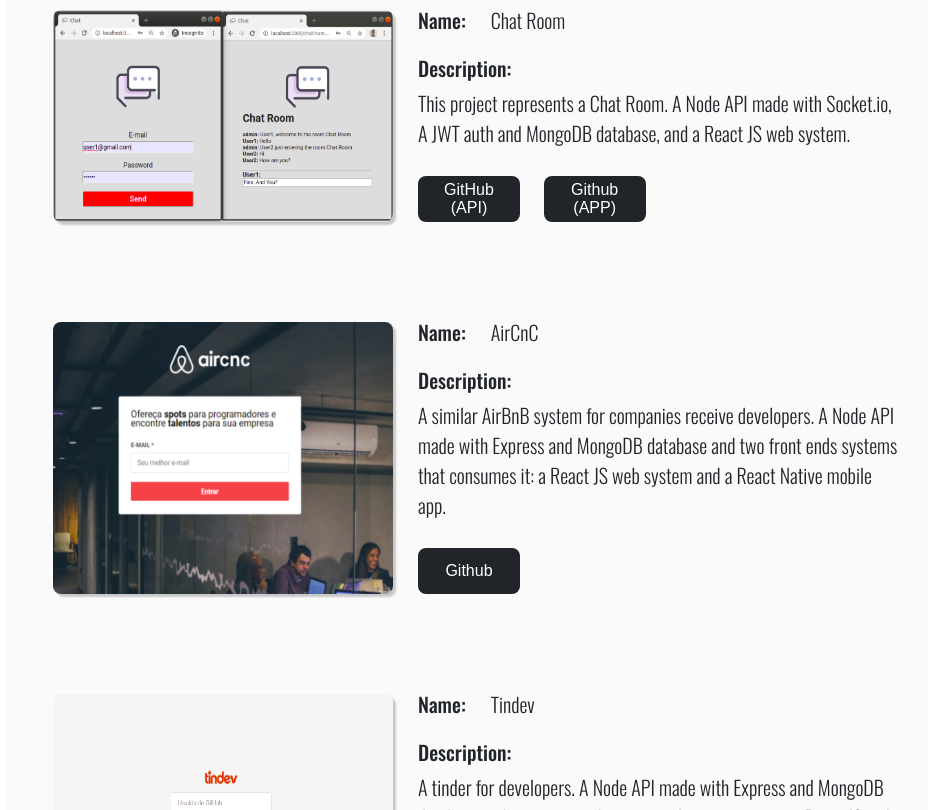
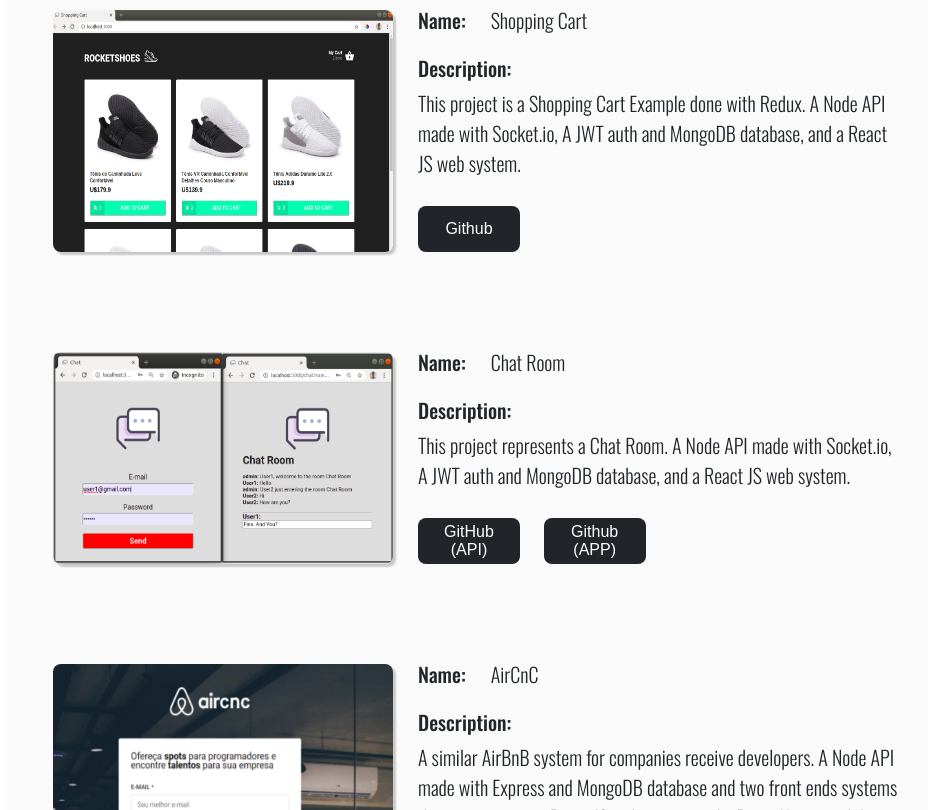
Before and after one commit to FilipeHub/portifolio, a website: page index.html in a window 1280 px wide. Shown: the part 966-1776 px from the top of the page, without its empty margins (187-1115 px from the left). Drawn offline with nearby package versions, Linux system fonts and the light colour scheme.

Commit message:
Adding the Shopping Cart Project

```diff
--- a/index.html
+++ b/index.html
@@ -88,6 +88,27 @@
         <h1 class="title">Portifolio</h1>
 
         <div class="project">
+          <img src="./img/projects/project-04.png" alt="Home page of a shoes online shopping" class="project-img">
+          <div class="content">
+            <div class="text-box name">
+              <p class="label">Name:</p>
+              <p class="text">
+                Shopping Cart
+              </p>
+            </div>
+            <div class="text-box description">
+              <p class="label">Description:</p>
+              <p class="text">
+                This project is a Shopping Cart Example done with Redux. A Node API made with Socket.io, A JWT auth and MongoDB database, and a React JS web system.
+              </p>
+            </div>
+            <div class="buttons">
+              <button class="button"><a target="blank" href="https://github.com/FilipeHub/shopping-cart-web">Github</a></button>
+            </div>
+          </div>
+        </div>
+
+        <div class="project">
           <img src="./img/projects/project-03.png" alt="" class="project-img">
           <div class="content">
             <div class="text-box name">
@@ -105,6 +126,7 @@
             <div class="buttons">
               <button class="button"><a target="blank" href="https://github.com/FilipeHub/api-chat-challenge">GitHub (API)</a></button>
               <button class="button"><a target="blank" href="https://github.com/FilipeHub/app-chat-challenge">Github (APP)</a></button>
+
             </div>
           </div>
         </div>
```
Also changed, not shown: img/projects/project-04.png (added).
